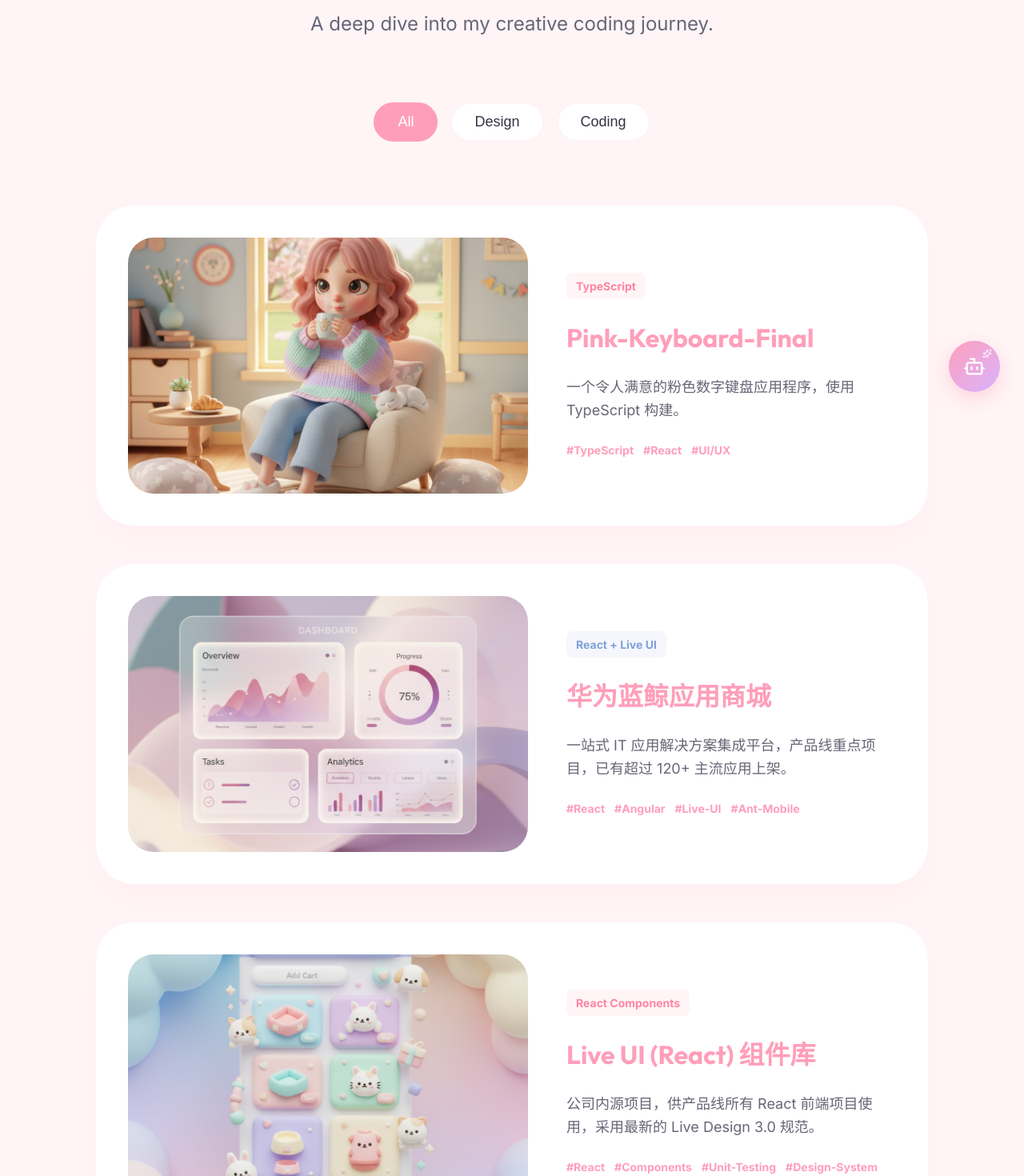
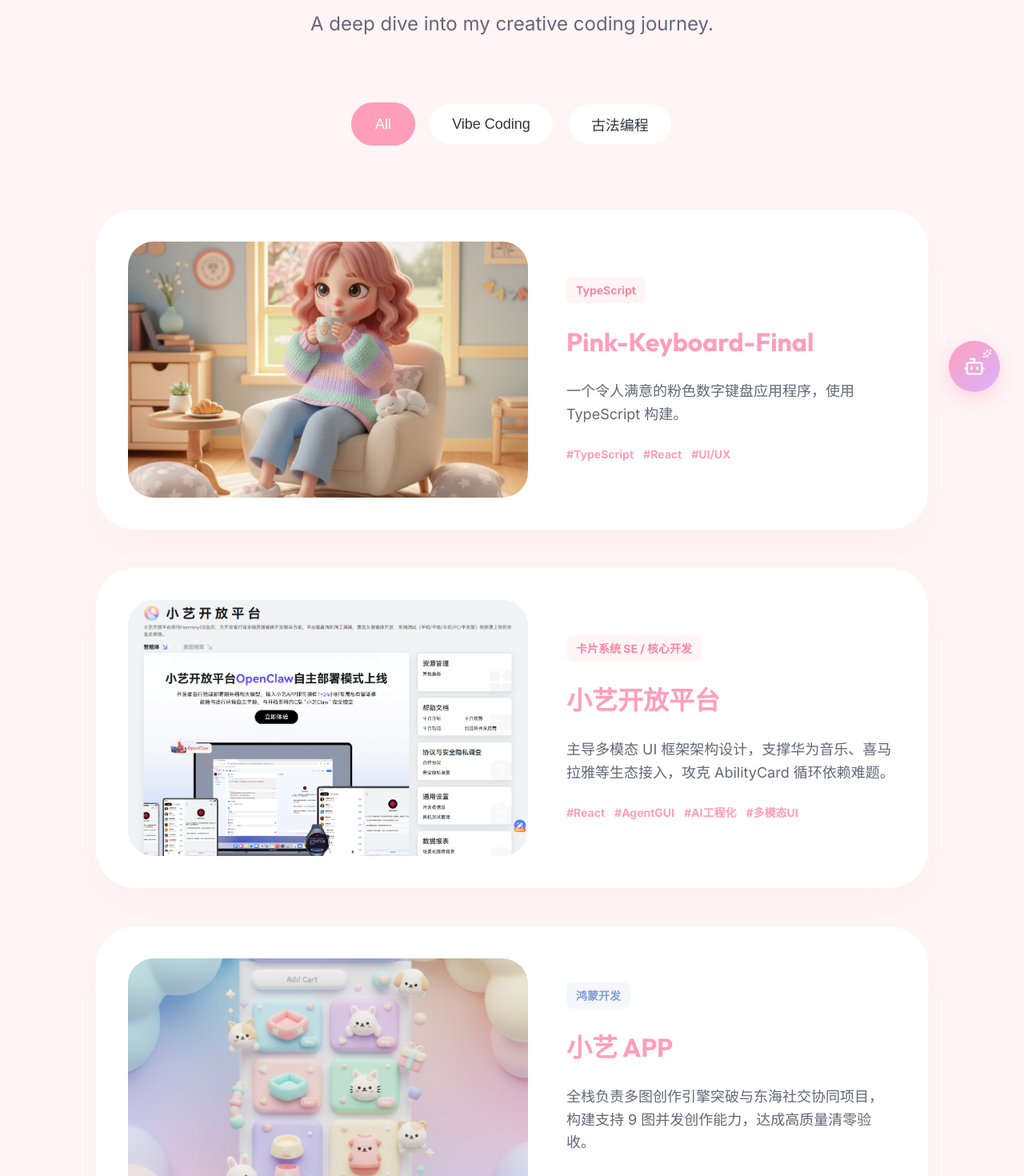
Before and after one commit to 925754332-dev/pinkdev-portfolio, a React (Vite) app: page /projects in a window 1280 px wide. Shown: the part 280-1750 px from the top of the page at 80% size. Built offline with nearby package versions, Linux system fonts and the light colour scheme.

Commit message:
feat: optimize resume projects with STAR method, refine home UI visuals and local images

```diff
--- a/src/data/projects.ts
+++ b/src/data/projects.ts
@@ -14,7 +14,7 @@ export const projects: Project[] = [
   {
     id: 1,
     title: 'Pink-Keyboard-Final',
-    category: 'Coding',
+    category: 'Vibe Coding',
     badge: 'TypeScript',
     desc: '一个令人满意的粉色数字键盘应用程序，使用 TypeScript 构建。',
     longDesc: 'A satisfying pink numeric keypad application built with TypeScript. Leveraged Gemini AI Studio for rapid UI/UX prototyping. A fun project combining visual aesthetics with smooth interactions.',
@@ -23,9 +23,31 @@ export const projects: Project[] = [
     badgeColor: '#FF85A1'
   },
   {
+    id: 6,
+    title: '小艺开放平台',
+    category: '古法编程',
+    badge: '卡片系统 SE / 核心开发',
+    desc: '主导多模态 UI 框架架构设计，支撑华为音乐、喜马拉雅等生态接入，攻克 AbilityCard 循环依赖难题。',
+    longDesc: '主导小艺开放平台多模态 UI 框架设计与演进。从零构建 GUI 二期云端插件关联与工作流闭环逻辑；技术性攻克 AbilityCard 与 MarkdownContent 循环依赖难题，实现底层能力归一化。独立承担华为音乐 onApp 卡片场景架构设计，拆解为 13 个子模块并定义 DSL，成功支撑 HDC 大会演示。深挖 UIExtension 卡片渲染痛点，通过重构生命周期与重载方案解决加载黑屏、尺寸受限等问题。',
+    tags: ['#React', '#AgentGUI', '#AI工程化', '#多模态UI'],
+    image: '/images/xiaoyi-platform-official.png',
+    badgeColor: '#FF85A1'
+  },
+  {
+    id: 7,
+    title: '小艺 APP',
+    category: 'Vibe Coding',
+    badge: '鸿蒙开发',
+    desc: '全栈负责多图创作引擎突破与东海社交协同项目，构建支持 9 图并发创作能力，达成高质量清零验收。',
+    longDesc: '面向小艺端侧主对话、编创及东海场景。全栈构建支持最高 9 图并发创作与流式发送的端侧链路，重构待发送区及拖拽排序逻辑。主导东海项目关系链与群组核心交互模块，攻克群组 @智能体 唤醒链路及多成员头像动态拼接算法，大幅压降现网环境问题，最终达成高质量清零验收。',
+    tags: ['#React', '#智能体', '#群组生态', '#高压交付'],
+    image: '/images/generated-1772462706845.png',
+    badgeColor: '#82A0D8'
+  },
+  {
     id: 2,
     title: '华为蓝鲸应用商城',
-    category: 'Coding',
+    category: '古法编程',
     badge: 'React + Live UI',
     desc: '一站式 IT 应用解决方案集成平台，产品线重点项目，已有超过 120+ 主流应用上架。',
     longDesc: '作为前端开发负责人，负责大颗粒需求的软件设计、需求分析，承担日常的进度对齐工作，同时开发大颗粒需求内容。经手 20+ 项目，主要涉及 React、Angular 两大技术框架。处理问题单 350+，100% 还原设计稿，从开发和客户角度提出交互设计建议。',
@@ -36,7 +58,7 @@ export const projects: Project[] = [
   {
     id: 3,
     title: 'Live UI (React) 组件库',
-    category: 'Coding',
+    category: '古法编程',
     badge: 'React Components',
     desc: '公司内源项目，供产品线所有 React 前端项目使用，采用最新的 Live Design 3.0 规范。',
     longDesc: '独立完成两个组件 slide、layout，补齐表格的拓展功能：表格拖拽、表格下展、总结栏、虚拟滚动等。完成组件动效实现（select、modal、drawer、tag group、checkbox）。编写 4 个组件的单元测试，覆盖率均达到 70% 以上。作为组件的接口人，精准定位解决全组件问题 30+。',
@@ -47,7 +69,7 @@ export const projects: Project[] = [
   {
     id: 4,
     title: 'manageOne 可视化大屏',
-    category: 'Coding',
+    category: '古法编程',
     badge: 'React + ECharts',
     desc: '产品线内普遍使用的可视化大屏项目，实现简单编辑就生成酷炫大屏的功能。',
     longDesc: '开发 2.0 版本，采用新的视觉规范，对线型图、饼图、面积图等 10+ 基本图形进行了功能升级，增加了样式颜色自定义功能。重构图形编辑页面和项目代码结构，缩减代码 10%。独立研发地图组件，实现倾斜+透视效果，使用自研的经纬度转坐标算法。',
@@ -58,7 +80,7 @@ export const projects: Project[] = [
   {
     id: 5,
     title: 'DME 数据管理引擎',
-    category: 'Coding',
+    category: '古法编程',
     badge: 'Angular',
     desc: '华为 IT 基础设施智能运维与数据智能管理平台，使用 Angular 框架。',
     longDesc: '独立负责超融合、块文件发放等重点模块的开发，完成 3 个大版本迭代的开发。并担任虚拟化模块的接口人，负责定位和解决问题，在不熟悉项目的情况下也能快速定位，迅速担责，修改问题单 50+，获得版本之星称号。',
@@ -67,36 +89,14 @@ export const projects: Project[] = [
     badgeColor: '#B092D5'
   },
   {
-    id: 6,
-    title: '小艺开放平台 UI 框架（AgentGUI 二期）',
-    category: 'Coding',
-    badge: 'React · AI工程化',
-    desc: '主导小艺 AgentGUI 二期架构，支持插件/工作流/事件调用，解决循环依赖瓶颈，开发效率提升 40%。',
-    longDesc: '原有框架无法处理复杂工作流中的循环依赖。首创字符串拼接异步调用方式，从底层逻辑规避循环依赖；设计前端防抖与手动中断逻辑，接口响应效能提升 25%；深入 AbilityCard 与 MarkdownContent 源码，完成多模态 UI 抽象封装。成功支持 9 图发送、拖拽等复杂交互，项目零 Bug 按时交付。',
-    tags: ['#React', '#AgentGUI', '#AI工程化', '#多模态UI'],
+    id: 8,
+    title: 'AmiTrip - AI 原生智能旅行规划代理 (Agent)',
+    category: 'Vibe Coding',
+    badge: 'React + Gemini 1.5 Flash',
+    desc: '基于 Gemini 1.5 Flash 构建的智能旅行 Agent，支持模糊指令生成与实时动态重规划。',
+    longDesc: '开发了一个能够根据模糊指令自主生成、动态调整并实时协作的旅行规划 Agent。核心技术栈：React, Gemini 1.5 Flash, TypeScript, Three.js, Firebase, Wikipedia API。利用 Gemini Structured Output 实现了 AI 逻辑与业务模型解耦，输出 100% 机器可读数据；实现"环境感知"重规划机制，动态对齐行程细节；通过 Prompt Engineering 引导模拟工具调用，打通信息生成到动作引导闭环；利用 Firebase 维护长时记忆，支持 User-in-the-loop 交互微调。',
+    tags: ['#React', '#Gemini', '#AI-Agent', '#Three.js'],
     image: '/images/generated-1772463847239.png',
-    badgeColor: '#FF85A1'
-  },
-  {
-    id: 7,
-    title: '东海项目（智能聊天/群组生态）',
-    category: 'Coding',
-    badge: 'React · 高复杂度交互',
-    desc: '高压下完成智能体 @ 唤起、多维度头像拼接、分享链路等高复杂度交互功能，节前演示圆满成功。',
-    longDesc: '需在极短时间内上线智能体 @ 唤起、多维度头像拼接、分享链路等高复杂度交互功能。快速完成群组 @ 智能体逻辑、高复用群聊分享组件、多规格头像拼接算法。完成手机镜像环境深度定制，主导群组模块核心接口（500 行+）从零开发。节前演示圆满成功，获客户验收邮件。',
-    tags: ['#React', '#智能体', '#群组生态', '#高压交付'],
-    image: '/images/generated-1772462706845.png',
-    badgeColor: '#82A0D8'
-  },
-  {
-    id: 8,
-    title: 'AI 辅助编程实践（OpenClaw / SDD 模式）',
-    category: 'Coding',
-    badge: 'AI · 效能革新',
-    desc: '落地 SDD（规范驱动开发）流程，验证"UI 生成→代码还原"闭环，带动团队效率提升 35%。',
-    longDesc: '传统编码模式重复率高，团队急需探索 AI 驱动的新一代研发模式。配置 OpenClaw 深度集成飞书/QQ，实现日报自动化与多类型文档（docx）阅读；应用 OpenSpec+Trae 跑通 SDD 全链路，配套 Gemini CLI 进行完整功能开发。带动团队开发重复率降低 45%，整体效率提升 35%，成为部门 AI 编程技术标杆。',
-    tags: ['#OpenClaw', '#SDD', '#AI编程', '#效能革新'],
-    image: '/images/generated-1772462714234.png',
-    badgeColor: '#86C59E'
+    badgeColor: '#FFB347'
   }
 ];
--- a/src/pages/Home.tsx
+++ b/src/pages/Home.tsx
@@ -2,31 +2,35 @@ import './Home.css';
 import { Link } from 'react-router-dom';
 import { projects } from '../data/projects';
 import { useState, useEffect } from 'react';
-import { Sparkles, Code2, Globe, Palette, Box, Layers, Cpu, Zap, Smartphone, Layout } from 'lucide-react';
+import { Sparkles, Code2, Globe, Palette, Box, Layers, Cpu, Zap, Terminal, Smartphone, Layout } from 'lucide-react';
 
 const Home = () => {
   const [mousePosition, setMousePosition] = useState({ x: 0, y: 0 });
 
   useEffect(() => {
+
     const handleMouseMove = (e: MouseEvent) => {
       setMousePosition({ x: e.clientX, y: e.clientY });
     };
+
     window.addEventListener('mousemove', handleMouseMove);
     return () => window.removeEventListener('mousemove', handleMouseMove);
   }, []);
 
+  const title = "Crafting&nbsp;Digital&nbsp;Experiences";
+
   const skills = [
-    { name: 'React', icon: <Layers size={18} />, color: '#00A3CC' },
-    { name: 'Angular', icon: <Cpu size={18} />, color: '#E23237' },
-    { name: 'TypeScript', icon: <Code2 size={18} />, color: '#2F74C0' },
-    { name: 'Vue', icon: <Globe size={18} />, color: '#3FB27F' },
-    { name: 'HarmonyOS', icon: <Smartphone size={18} />, color: '#007DFF' },
-    { name: 'UI/UX Design', icon: <Palette size={18} />, color: '#E91E63' },
-    { name: '3D Vision', icon: <Box size={18} />, color: '#8E44AD' },
-    { name: 'Motion Dev', icon: <Zap size={18} />, color: '#D4AF37' },
-    { name: 'CSS Magic', icon: <Layout size={18} />, color: '#C2185B' },
-    { name: 'Digital Media', icon: <Smartphone size={18} />, color: '#0097A7' },
-    { name: 'Responsive', icon: <Layout size={18} />, color: '#689F38' },
+    { name: 'React', icon: <Layers size={18} />, color: 'var(--primary-color)' },
+    { name: 'Angular', icon: <Cpu size={18} />, color: 'var(--secondary-color)' },
+    { name: 'TypeScript', icon: <Code2 size={18} />, color: 'var(--primary-color)' },
+    { name: 'Vue', icon: <Globe size={18} />, color: 'var(--accent-green)' },
+    { name: 'UI/UX Design', icon: <Palette size={18} />, color: 'var(--accent-purple)' },
+    { name: 'Unity 3D', icon: <Box size={18} />, color: 'var(--accent-green)' },
+    { name: '3D Visualization', icon: <Box size={18} />, color: 'var(--accent-purple)' },
+    { name: 'Motion Dev', icon: <Zap size={18} />, color: 'var(--primary-color)' },
+    { name: 'HarmonyOS Dev', icon: <Smartphone size={18} />, color: 'var(--secondary-color)' },
+    { name: 'CSS Animation', icon: <Layout size={18} />, color: 'var(--primary-color)' },
+    { name: 'Responsive', icon: <Layout size={18} />, color: 'var(--secondary-color)' },
   ];
 
   return (
@@ -36,46 +40,13 @@ const Home = () => {
     } as React.CSSProperties}>
       <div className="stars"></div>
 
-      {/* 定义全局渐变用于图标 */}
-      <svg width="0" height="0" style={{ position: 'absolute' }}>
-        <defs>
-          <linearGradient id="title-gradient" x1="0%" y1="0%" x2="100%" y2="100%">
-            <stop offset="0%" stopColor="var(--primary-color)" />
-            <stop offset="100%" stopColor="var(--accent-purple)" />
-          </linearGradient>
-        </defs>
-      </svg>
-
       <section className="hero">
         <div className="hero-left">
-          <div className="dynamic-subtitle">
-            AI Agent & Frontend Engineer
-          </div>
           <h1 className="headline typing-text">
-            {"Crafting Digital Experiences".split(" ").map((word, wordIndex, wordsArray) => {
-              const prevLettersCount = wordsArray.slice(0, wordIndex).reduce((count, w) => count + w.length + 1, 0);
-              return (
-                <span key={wordIndex} className="word-wrapper" style={{ whiteSpace: 'nowrap', display: 'inline-block' }}>
-                  {word.split("").map((char, charIndex) => (
-                    <span
-                      key={charIndex}
-                      className="char"
-                      style={{ '--index': prevLettersCount + charIndex } as React.CSSProperties}
-                    >
-                      {char}
-                    </span>
-                  ))}
-                  {wordIndex < wordsArray.length - 1 && (
-                    <span className="char" style={{ '--index': prevLettersCount + word.length } as React.CSSProperties}>
-                      &nbsp;
-                    </span>
-                  )}
-                </span>
-              );
-            })}
+            <span className="char" style={{ '--index': 0 } as React.CSSProperties}>Crafting Digital Experiences</span>
           </h1>
-          <p className="subline">
-            Hi! I'm Kelly Zhong. An AI-focused Frontend Engineer specializing in Agentic UI and interactive digital media. Currently at Huawei, I excel at building seamless interfaces for complex AI workflows, backed by a Master's degree from the University of Edinburgh.
+          <p className="subline fade-in">
+            Hi! I'm Kelly Zhong. A Huawei frontend developer with a Master's degree in Design & Digital Media from the University of Edinburgh. I excel at React and Angular, with expertise in UI design, 3D visualization, and motion development.
           </p>
           <Link to="/projects" className="view-projects-btn">View My Projects</Link>
         </div>
@@ -85,20 +56,22 @@ const Home = () => {
       </section>
 
       <section id="skills" className="skills-section container">
-        <h2 className="section-title">
-          My Skills <Sparkles className="title-icon" style={{ stroke: 'url(#title-gradient)' }} />
+        <h2 className="section-title fade-in" style={{ '--delay': '0.2s' } as React.CSSProperties}>
+          My Skills
+          <span className="title-emoji">🍭</span>
         </h2>
         <div className="skills-flex">
           {skills.map((skill, index) => (
             <div
               key={index}
-              className="skill-pill"
+              className="skill-pill floating-skill"
               style={{
                 '--skill-color': skill.color,
-                '--index': index
+                '--index': index,
+                '--delay': `${index * 0.1}s`
               } as React.CSSProperties}
             >
-              <span className="skill-icon" style={{ color: skill.color }}>{skill.icon}</span>
+              <span className="skill-icon">{skill.icon}</span>
               <span className="skill-name">{skill.name}</span>
             </div>
           ))}
@@ -106,19 +79,20 @@ const Home = () => {
       </section>
 
       <section className="projects-section container">
-        <h2 className="section-title">Featured Projects</h2>
+        <h2 className="section-title fade-in" style={{ '--delay': '0.4s' } as React.CSSProperties}>Featured Projects</h2>
         <div className="home-projects-grid">
           {projects.map((project, index) => (
-            <Link to={`/project/${project.id}`} key={project.id} className="home-project-card" style={{ '--index': index } as React.CSSProperties}>
+            <Link to={`/project/${project.id}`} key={project.id} className="home-project-card floating-card" style={{ '--index': index } as React.CSSProperties}>
               <div className="home-project-image-wrapper">
                 <img src={project.image} alt={project.title} className="home-project-img" />
               </div>
               <h3 className="home-project-title">{project.title}</h3>
-              <p className="home-project-desc">{project.desc}</p>
+              <p className="home-project-desc fade-in" style={{ '--delay': `${0.5 + index * 0.1}s` } as React.CSSProperties}>{project.desc}</p>
             </Link>
           ))}
         </div>
       </section>
+
     </div>
   );
 };
--- a/src/pages/Projects.tsx
+++ b/src/pages/Projects.tsx
@@ -6,16 +6,15 @@ import { projects } from '../data/projects';
 const Projects = () => {
   const [filter, setFilter] = useState('All');
 
-  const categories = ['All', 'Design', 'Coding'];
+  const categories = ['All', 'Vibe Coding', '古法编程'];
 
   const filteredProjects = filter === 'All'
     ? projects
-    : projects.filter(p => (filter === 'Coding' ? p.category === 'Coding' : p.category === 'Design'));
-
+    : projects.filter(p => p.category === filter);
   return (
     <div className="detailed-projects-page container">
       <section className="title-group">
-        <h1 className="projects-title">Selected Projects</h1>
+        <h1 className="projects-title">Projects</h1>
         <p className="projects-sub">A deep dive into my creative coding journey.</p>
       </section>
 
--- a/src/pages/Resume.tsx
+++ b/src/pages/Resume.tsx
@@ -137,19 +137,38 @@ const Resume = () => {
             <div className="project-item-v">
               <div className="project-with-img-v">
                 <div className="proj-img-v">
-                  <img src="/images/generated-1772463847239.png" alt="小艺开放平台 UI 框架" />
+                  <img src="/images/xiaoyi-platform-official.png" alt="小艺开放平台" />
                 </div>
                 <div className="proj-content-v">
                   <div className="proj-header-v">
-                    <h3>小艺开放平台 UI 框架（AgentGUI 二期）</h3>
-                    <span className="proj-badge-v">前端负责人</span>
+                    <h3>小艺开放平台</h3>
+                    <span className="proj-badge-v">卡片系统 SE / 核心开发</span>
                   </div>
-                  <p className="proj-desc-v">原有框架无法处理复杂工作流中的循环依赖，导致新需求开发周期长、维护成本高。</p>
+                  <p className="proj-desc-v">主导小艺开放平台多模态 UI 框架设计与演进，制定平台级架构规范，支撑华为音乐、喜马拉雅等内外生态接入。</p>
                   <ul className="bullet-list-v compact">
-                    <li>🎯 <strong>架构解耦</strong>：首创<strong>字符串拼接异步调用方式</strong>，从底层逻辑规避循环依赖</li>
-                    <li>🛠️ <strong>性能优化</strong>：设计前端防抖与手动中断逻辑，接口响应效能提升 <strong>25%</strong></li>
-                    <li>🔧 <strong>抽象归一</strong>：深入 AbilityCard 与 MarkdownContent 源码，完成多模态 UI 抽象封装</li>
-                    <li>成功支持 9 图发送、拖拽等复杂交互；开发效率提升 <strong>40%</strong>；项目零 Bug 按时交付</li>
+                    <li>🚀 核心架构 0-1 突破：为解决平台架构升级及“文本与卡片混排”需求，主导 GUI 二期多模态 UI 框架设计。从零构建云端插件关联与工作流闭环逻辑，攻克 AbilityCard 与 MarkdownContent 循环依赖难题，成功实现底层能力归一化，为平台生态接入奠定基础。</li>
+                    <li>🌍 重量级生态场景落地：主导华为音乐（13项核心特性）与喜马拉雅智能体卡片设计，定义 DSL 规范并攻克流式输出、变量公式解析、多端适配等技术瓶颈，有力支撑 HDC 大会场景演示。</li>
+                    <li>⚡ 性能调优与体验重构：深挖 UIExtension 卡片渲染痛点，通过重构生命周期与重载方案解决加载黑屏、尺寸受限及退出重进重新加载等问题，大幅提升渲染效率与交互流畅度。</li>
+                    <li>📚 标准化业务资产沉淀：牵头梳理多模态 UI 抽象特征及可变属性基线，整合输出 platform 级 SE 设计方案基线与沟通矩阵。将零散的卡片业务逻辑进行云端标准化沉淀，有效提升团队后续开发协同效率。</li>
+                  </ul>
+                </div>
+              </div>
+            </div>
+
+            <div className="project-item-v">
+              <div className="project-with-img-v">
+                <div className="proj-img-v">
+                  <img src="/images/generated-1772462706845.png" alt="小艺 APP" />
+                </div>
+                <div className="proj-content-v">
+                  <div className="proj-header-v">
+                    <h3>小艺 APP</h3>
+                    <span className="proj-badge-v">鸿蒙开发</span>
+                  </div>
+                  <p className="proj-desc-v">面向小艺端侧主对话、编创及内部协同（东海）场景，提供极速响应的前端业务交付与复杂交互链路支持。</p>
+                  <ul className="bullet-list-v compact">
+                    <li>🎨 多图创作引擎突破：为解决 OBP 核心需求中的单图发送限制，全栈负责并构建支持最高 9 图并发创作与流式发送的端侧链路；重构待发送区及多图拖拽排序逻辑，打破端侧技术瓶颈，带来极致的创作交互体验。</li>
+                    <li>👥 端侧社交协同攻坚：面向东海项目社交协同场景，从零构建前端工程环境并主导关系链与群组核心交互模块；攻克群组 @智能体 唤醒链路及多成员头像动态拼接算法，大幅压降现网环境问题，最终达成高质量清零验收。</li>
                   </ul>
                 </div>
               </div>
@@ -179,26 +198,6 @@ const Resume = () => {
             <div className="project-item-v">
               <div className="project-with-img-v">
                 <div className="proj-img-v">
-                  <img src="/images/generated-1772462714234.png" alt="AI 辅助编程实践" />
-                </div>
-                <div className="proj-content-v">
-                  <div className="proj-header-v">
-                    <h3>AI 辅助编程实践（OpenClaw / SDD 模式）</h3>
-                    <span className="proj-badge-v">技术领航</span>
-                  </div>
-                  <p className="proj-desc-v">传统编码模式重复率高，团队急需探索 AI 驱动的新一代研发模式。</p>
-                  <ul className="bullet-list-v compact">
-                    <li>🤖 <strong>Agent 协作</strong>：配置 OpenClaw 深度集成飞书/QQ，实现日报自动化与多类型文档（docx）阅读</li>
-                    <li>🧠 <strong>模式探索</strong>：应用 <strong>OpenSpec+Trae</strong> 跑通 SDD 全链路，配套 Gemini CLI 进行完整功能开发</li>
-                    <li>带动团队开发重复率降低 <strong>45%</strong>，整体效率提升 <strong>35%</strong>，成为部门 AI 编程技术标杆</li>
-                  </ul>
-                </div>
-              </div>
-            </div>
-
-            <div className="project-item-v">
-              <div className="project-with-img-v">
-                <div className="proj-img-v">
                   <img src="/images/generated-1772463847239.png" alt="华为蓝鲸应用商城" />
                 </div>
                 <div className="proj-content-v">
@@ -208,26 +207,6 @@ const Resume = () => {
                   </div>
                   <p className="proj-desc-v">一站式 IT 应用解决方案集成平台，是产品线重点项目，已有超过120+主流应用上架。采用 React 框架，使用 Live UI 组件，适配PC端和移动端。</p>
                   <p className="proj-desc-v">作为前端开发负责人，负责大颗粒需求的软件设计、需求分析，承担日常的进度对齐工作，同时开发大颗粒需求内容。经手 20+ 项目，主要涉及 React、Angular 两大技术框架。处理问题单 350+，100% 还原设计稿，从开发和客户角度提出交互设计建议。</p>
-                </div>
-              </div>
-            </div>
-
-            <div className="project-item-v">
-              <div className="project-with-img-v">
-                <div className="proj-img-v">
-                  <img src="/images/generated-1772462706845.png" alt="东海项目" />
-                </div>
-                <div className="proj-content-v">
-                  <div className="proj-header-v">
-                    <h3>东海项目（智能聊天/群组生态）</h3>
-                    <span className="proj-badge-v">前端负责人</span>
-                  </div>
-                  <p className="proj-desc-v">需在极短时间内上线智能体 @ 唤起、多维度头像拼接、分享链路等高复杂度交互功能。</p>
-                  <ul className="bullet-list-v compact">
-                    <li>⚡ <strong>高压交付</strong>：快速完成群组 @ 智能体逻辑、高复用群聊分享组件、多规格头像拼接算法</li>
-                    <li>🏗️ <strong>架构配置</strong>：完成手机镜像环境深度定制，主导群组模块核心接口（500 行+）从零开发</li>
-                    <li>节前演示圆满成功，获客户验收邮件；通过 310 版本发布，代码复用率显著提升</li>
-                  </ul>
                 </div>
               </div>
             </div>
```
Also changed, not shown: src/components/Layout.css (+3 -11 lines), src/pages/Home.css (+30 -10 lines), public/images/xiaoyi-platform-official.png (added), public/images/xiaoyi-platform.jpg (added).
